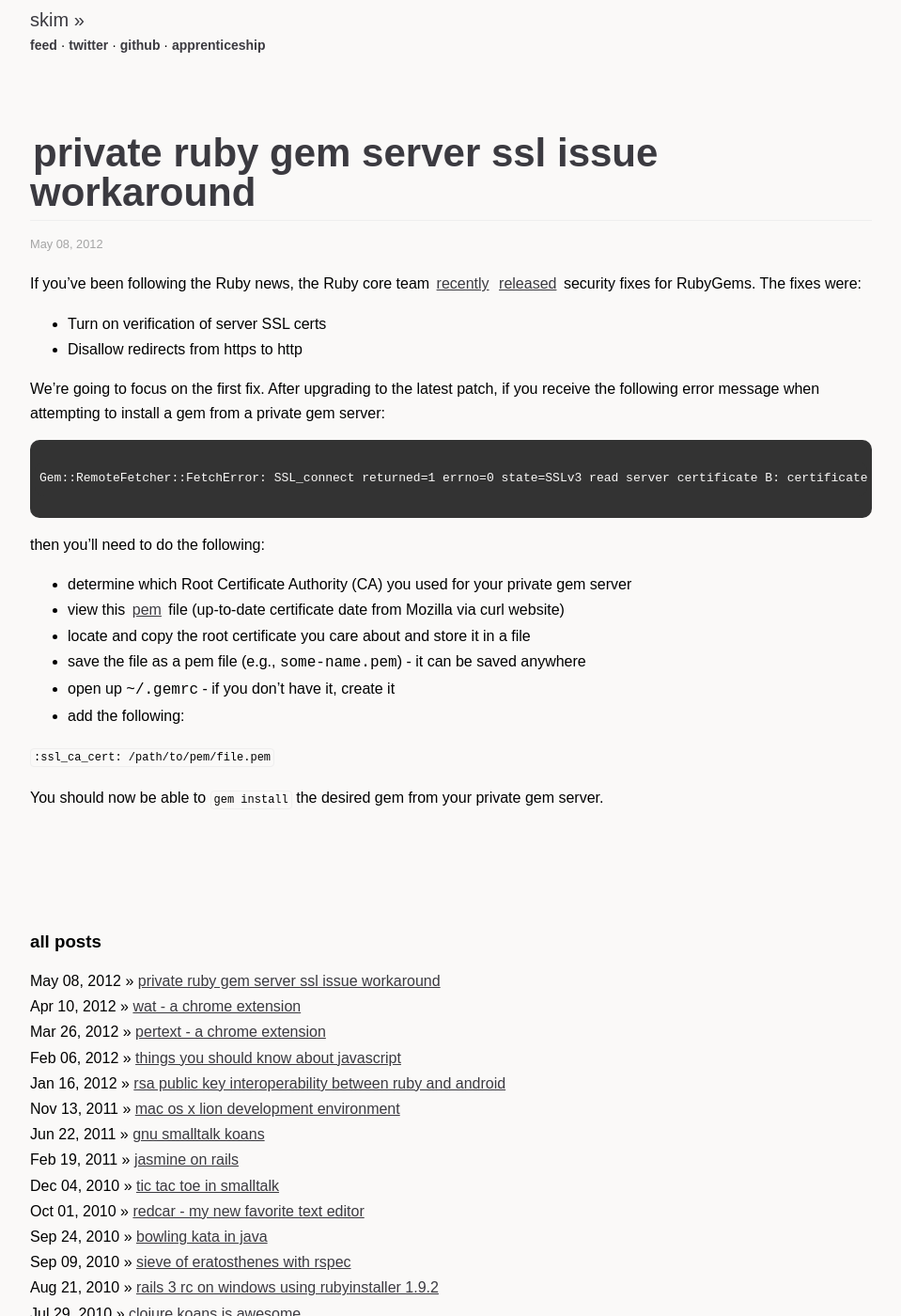
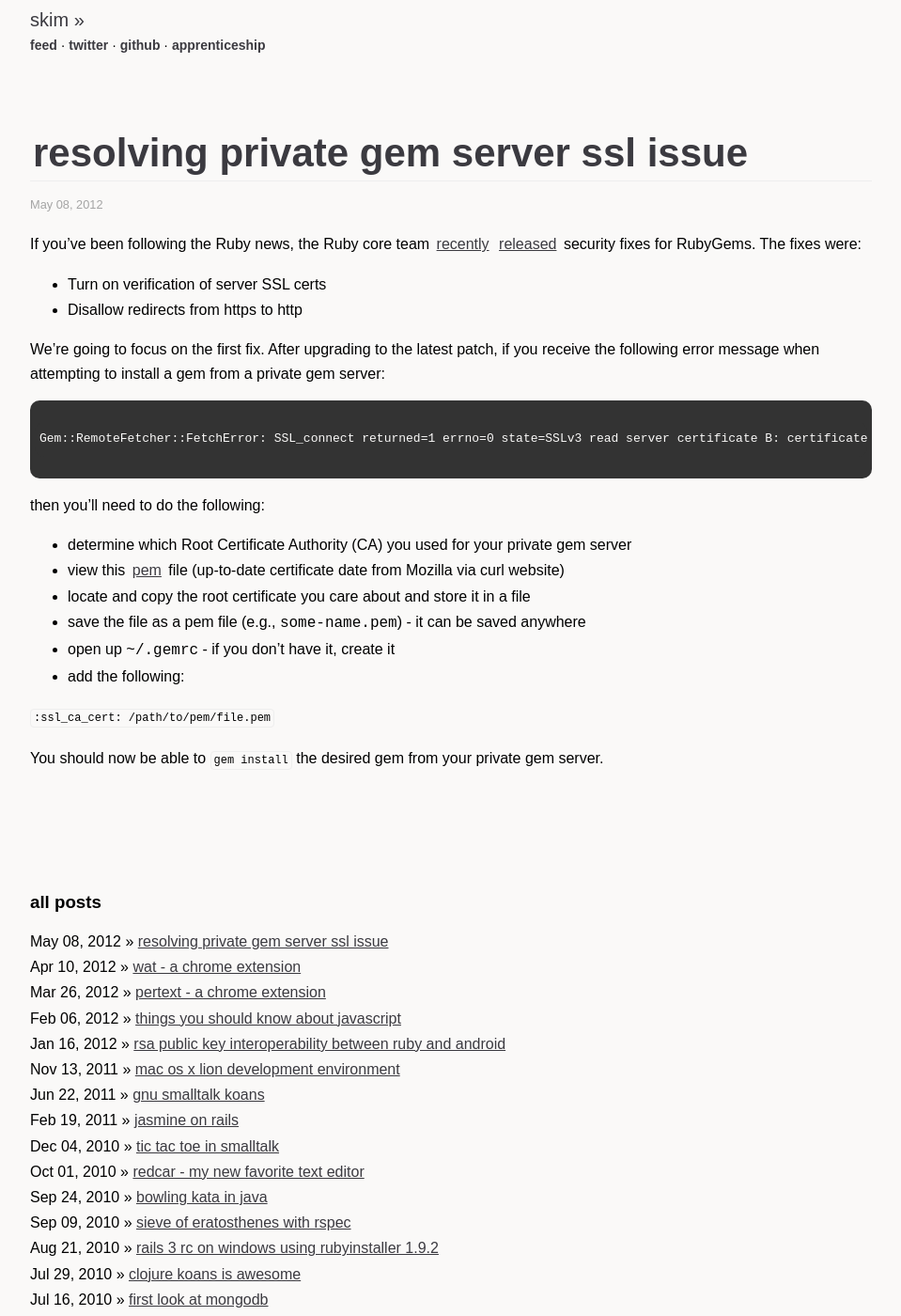
Before and after one commit to sl4m/sl4m.github.com, a Jekyll site: the page built from _posts/2012-05-08-resolving-private-gem-server-ssl-issue.markdown, in a window 1280 px wide and 1400 px high. Shown: the whole window at 94% size, without its empty margins (160-1119 px from the left). Built offline with Jekyll 4.4.1, drawn with Linux system fonts in a browser that asks for light colours; comment, search, counter and statistics services are not loaded.

Commit message:
changes post title

```diff
--- a/_posts/2012-05-08-resolving-private-gem-server-ssl-issue.markdown
+++ b/_posts/2012-05-08-resolving-private-gem-server-ssl-issue.markdown
@@ -1,6 +1,6 @@
 ---
 layout: post
-title: private ruby gem server ssl issue workaround
+title: resolving private gem server ssl issue
 date: 2012-05-08 18:00:00 -05:00
 tag: ruby
 ---
```
